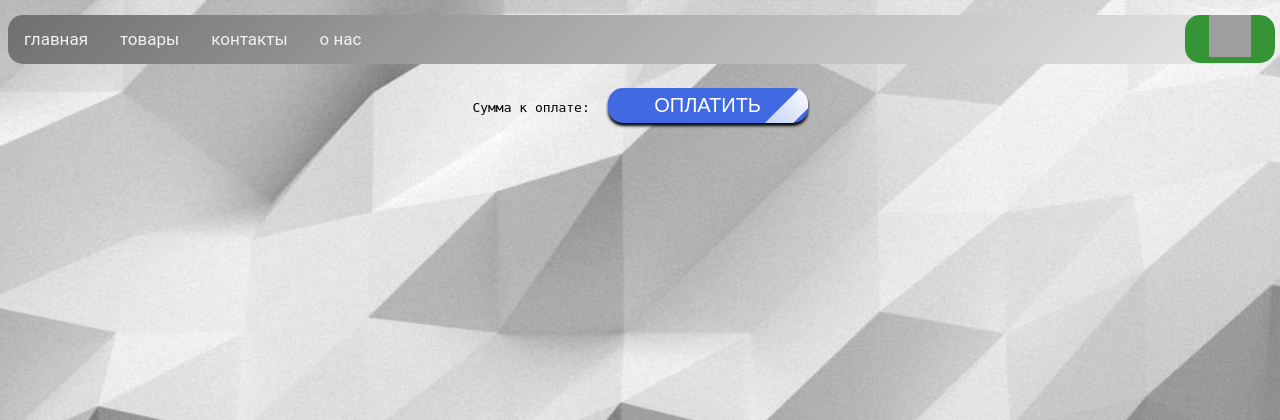
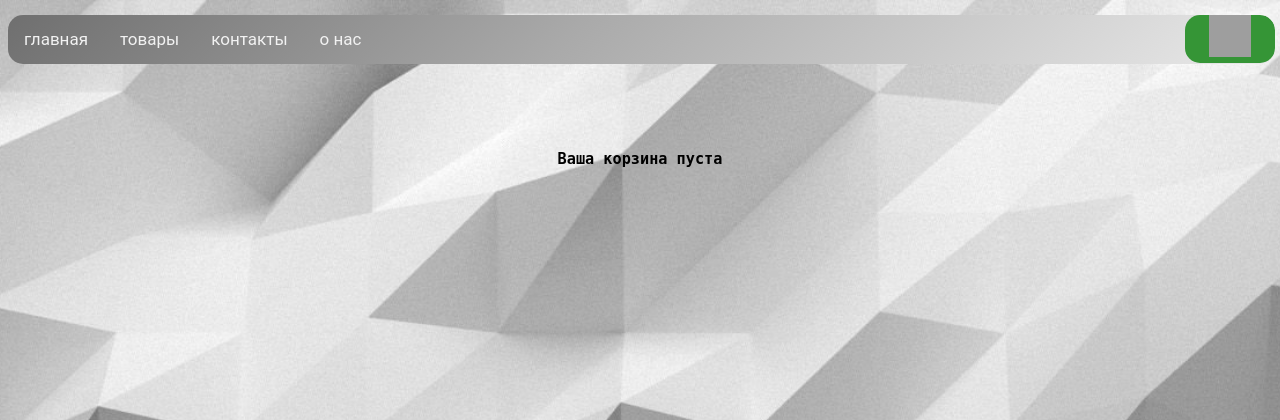
Before and after one commit to Markinmarch/ZTE_point, a Python web app: template templates/bascket.html in a window 1280 px wide. Shown: the top 420 px of the page. Run offline with Jinja, Linux system fonts and the light colour scheme; the template is opened without the code that fills it, so the values that code supplies are empty; grey boxes are pictures that could not be loaded.

Commit message:
rebuild bascket page + add condition

```diff
--- a/app/bascket.py
+++ b/app/bascket.py
@@ -15,7 +15,11 @@ def bascket():
             item_id = item_id
         )
     user_bascket = Bascket.not_paid_item_list(user_id = current_user.get_id())
-    return render_template('bascket.html', data = user_bascket)
+    if user_bascket == []:
+        bascket_status = False
+    else:
+        bascket_status = True
+    return render_template('bascket.html', data = user_bascket, bascket_status = bascket_status)
 
 # @dp.route('/bascket/payment', methods = ['POST', 'GET'])
 # @login_required
--- a/static/bascket.js
+++ b/static/bascket.js
@@ -1,18 +1,15 @@
-// // AJAX, который отправляет параметры товара
-// $(document).on("submit", "#itemBuy", function(event){
-//     event.preventDefault();
-//     var itemIndex = $(this).attr("itemIndex")
-//     $.ajax({
-//         type: "POST",
-//         url: "/bascket",
-//         data: {
-//             id: $("#itemId" + itemIndex).val(),
-//             count: $("#itemCount" + itemIndex).val()
-//         },
-//     });
-//     // Добавляем стиль кнопке, при добавлении в корзину
-//     $(".bascket").addClass("before-click-buy-button");
-// });
+// AJAX, который отправляет параметры товара
+$(document).on("submit", "#itemBuy", function(event){
+    event.preventDefault();
+    var itemIndex = $(this).attr("itemIndex")
+    $.ajax({
+        type: "POST",
+        url: "/bascket",
+        data: {id: $("#itemId" + itemIndex).val()}
+    });
+    // Добавляем стиль кнопке, при добавлении в корзину
+    // $(".bascket").addClass("before-click-buy-button");
+});
 
 $(".plus").click(
     function(event){
--- a/static/items.css
+++ b/static/items.css
@@ -242,3 +242,8 @@ input[type="number"]::-webkit-inner-spin-button, input[type="number"]::-webkit-o
     -webkit-appearance: none;
     margin: 0;
 }
+
+h3 {
+    text-align: center;
+    margin-top: 150px;
+}
--- a/templates/bascket.html
+++ b/templates/bascket.html
@@ -18,6 +18,7 @@
     <a href = "/about" type = "button">о нас</a>
     <a class = "bascket active" type = "button" href = "/bascket"><img src="https://t700.ru/icon/cart.png" width="42" height="42"></a>
 </div>
+{% if bascket_status == True %}
 {% for item in data %}
 <div class = "items-block">
     <table>
@@ -65,9 +66,12 @@
 </div>
 {% endfor %}
 <div class = "item-price-buy-items">
-    <label> Сумма к оплате: </label>
+    <h4> Сумма к оплате: </h4>
     <button class = "item-price buy-items" type = "submit" name = "itemBuyButton" id = "itemBuyButton">Оплатить</button>
 </div>
+{% else %}
+<h3>Ваша корзина пуста</h3>
+{% endif %}
 {% endblock %}
 
 <!-- <img src="https://kartinkof.club/uploads/posts/2023-05/1683368987_kartinkof-club-p-udalit-kartinki-14.png" width="42" height="42"> -->
```
